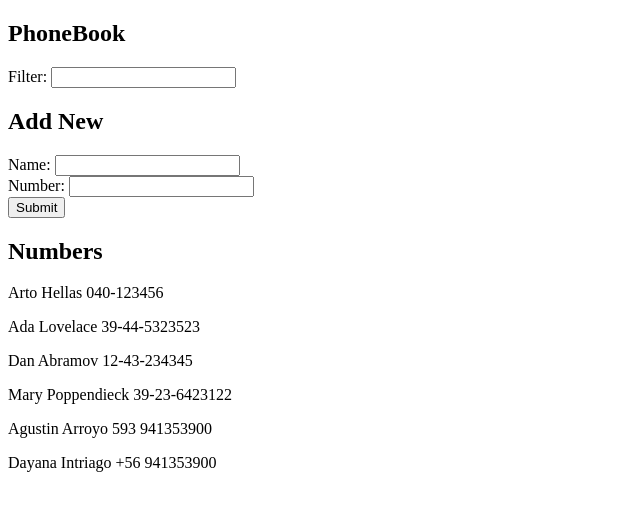
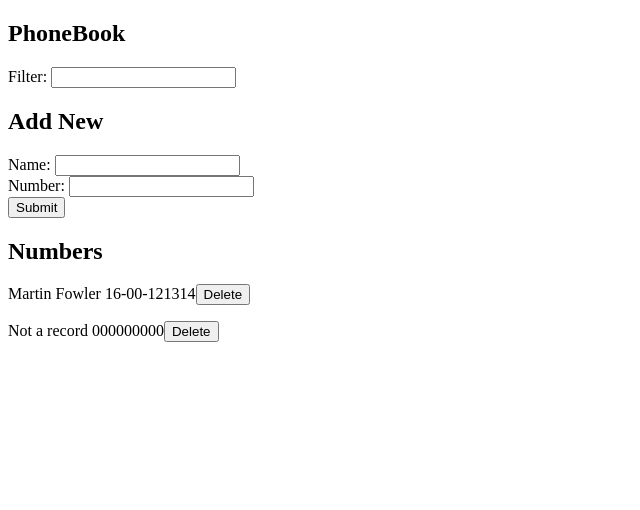
Before and after one commit to lonchanick/fullstackopen, a React (Vite) app in the folder part2/myapp/: page / in a window 1280 px wide. Shown: the top 510 px of the page, without its empty margins (0-640 px from the left). Built offline with nearby package versions, Linux system fonts and the light colour scheme; data requests are answered from the project's data file.

Commit message:
till 2.14

```diff
--- a/part2/myapp/persons.json
+++ b/part2/myapp/persons.json
@@ -1,35 +1,9 @@
 {
-  "persons":[
+  "persons": [
     {
-      "name": "Arto Hellas",
-      "number": "040-123456",
-      "id": "1"
-    },
-    {
-      "name": "Ada Lovelace",
-      "number": "39-44-5323523",
-      "id": "2"
-    },
-    {
-      "name": "Dan Abramov",
-      "number": "12-43-234345",
-      "id": "3"
-    },
-    {
-      "name": "Mary Poppendieck",
-      "number": "39-23-6423122",
-      "id": "4"
-    },
-    {
-      "name": "Agustin Arroyo",
-      "number": "593 941353900",
-      "id": "10"
-    },
-    {
-      "name": "Dayana Intriago",
-      "number": "+56 941353900",
-      "id": "11"
+      "name": "Martin Fowler",
+      "number": "16-00-121314",
+      "id": "20"
     }
-
   ]
 }
--- a/part2/myapp/src/App.jsx
+++ b/part2/myapp/src/App.jsx
@@ -1,26 +1,31 @@
 import { useState, useEffect } from "react";
-import axios from 'axios'
+import phoneService from './services/phone'
 
 const App = () => {
   const [person, setNewPerson] = useState([]);
-
   const [newPersonInput, setNewPersonInput] = useState("");
   const [newNumberInput, setNewNumberInput] = useState("");
   const [filter, setFilter] = useState("");
 
-  const persons = response => {
-    axios.get('http://localhost:3001/persons')
+  const persons = () => {
+    const notARecord = {
+      "name": "Not a record",
+      "number": "000000000",
+      "id": "3222"
+    }
+
+    phoneService.getAll()
     .then(response => {
-      console.log(response.data)
-      setNewPerson(response.data)
+      setNewPerson(response.concat(notARecord))
     })
   }
 
   useEffect(persons, []);
 
-  const filteredPersons = person.filter((person) =>
-    person.name.toLowerCase().startsWith(filter.toLowerCase())
-  );
+  const filteredPersons = person.filter((person) =>{
+    return person.name.toLowerCase()
+    .startsWith(filter.toLowerCase())
+  });
 
   const onChangeNewPersonInput = (event) => {
     setNewPersonInput(event.target.value);
@@ -40,15 +45,29 @@ const App = () => {
       alert(`${newPersonInput} already exist!`);
       return;
     }
+
     const newPerson = {
-      id: person.length + 1,
+      //id: person.length + 1,
       name: newPersonInput,
       number: newNumberInput,
     };
-    setNewPerson(person.concat(newPerson));
-    setNewPersonInput("");
-    setNewNumberInput("");
+
+    phoneService.push(newPerson)
+    .then(response => {
+      console.log('id: ',response.id);
+      newPerson.id = response.id;
+      setNewPerson(person.concat(newPerson));
+      setNewPersonInput("");
+      setNewNumberInput("");
+    });
+
+
   };
+
+  const remove = (id)=>{
+    phoneService.remove(id)
+    .then(() => setNewPerson(person.filter(per => per.id !== id)))
+  }
 
   return (
     <>
@@ -65,7 +84,7 @@ const App = () => {
       ></NewPersonForm>
 
       <h2>Numbers</h2>
-      <RenderContacts filteredPersons = {filteredPersons}/>
+      <RenderContacts filteredPersons = {filteredPersons} remove={remove}/>
     </>
   );
 };
@@ -102,6 +121,7 @@ const RenderContacts = (props) => {
   return props.filteredPersons.map((person) => (
     <p key={person.id}>
       {person.name} {person.number}
+      <button onClick={()=>props.remove(person.id)}>Delete</button>
     </p>
   ));
 };
--- /dev/null
+++ b/part2/myapp/src/services/phone.js
@@ -0,0 +1,16 @@
+import axios from 'axios'
+const baseUrl = 'http://localhost:3001/persons';
+
+const getAll = () => axios.get(baseUrl).then(response => response.data)
+
+const push = (obj) =>{
+    return axios.post(baseUrl,obj)
+    .then(response => response.data);
+}
+
+const remove = (id) =>{
+    return axios.delete(`${baseUrl}/${id}`)
+    .then(response => response.data)
+}
+
+export default {getAll, push, remove}
```
Also changed, not shown: part2/myapp/backup.json (added, +11 -0 lines).
